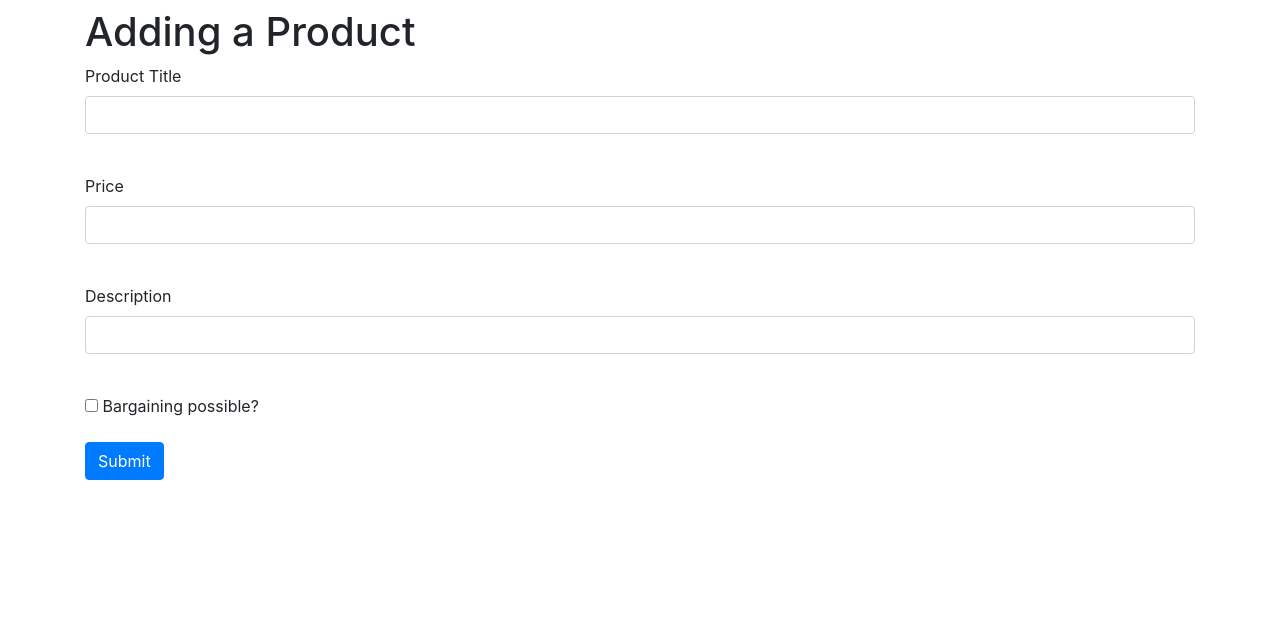
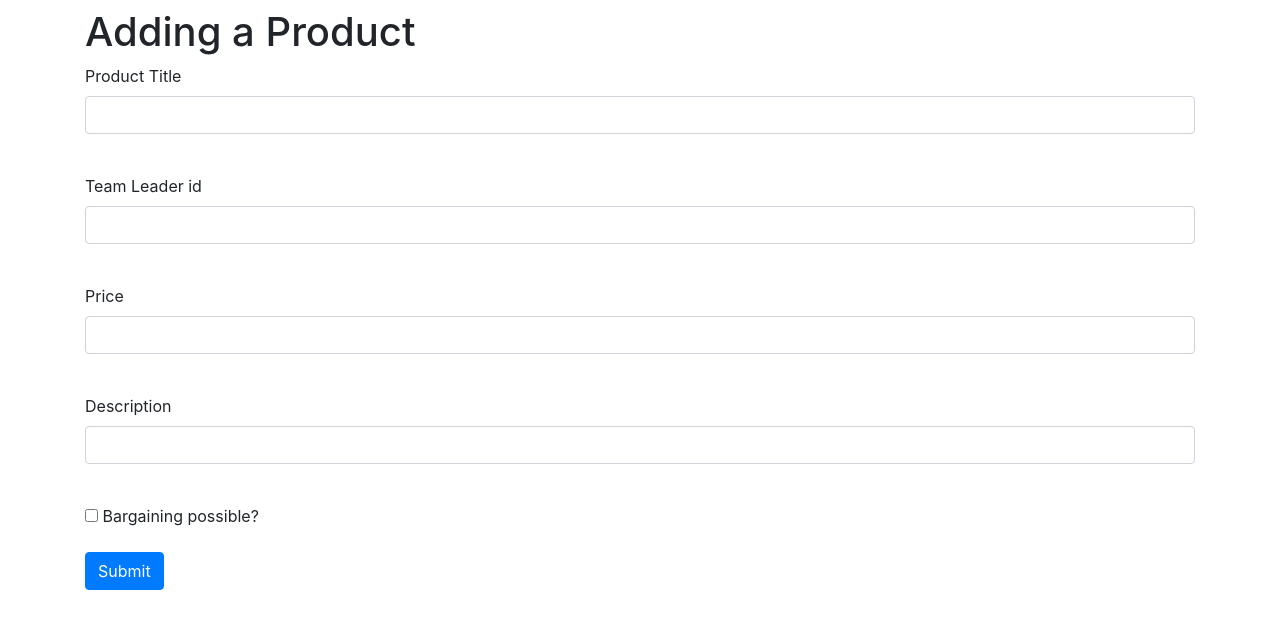
Before and after one commit to yuriosen/shop, a Flask app: template templates/job.html in a window 1280 px wide. Shown: the part 110-739 px from the top of the page. Run offline with Flask 2, Linux system fonts and the light colour scheme; the template is opened without the code that fills it: values that come from a table or form of the project are taken from there, others are empty; parts of the project's set-up code (start-up, migrations or seed data) failed here and were passed over; some libraries are stand-ins or nearby versions.

Commit message:
исправление ошибки

```diff
--- a/forms/add_job.py
+++ b/forms/add_job.py
@@ -7,7 +7,7 @@ from wtforms.validators import DataRequired
 class AddJobForm(FlaskForm):
     product = StringField('Product Title', validators=[DataRequired()])
     price = IntegerField("Price")
-    # phone_number = IntegerField("Work Size")
+    team_leader = IntegerField("Team Leader id")
     description = StringField("Description")
     bargaining = BooleanField("Bargaining possible?")
     submit = SubmitField('Submit')
--- a/main.py
+++ b/main.py
@@ -27,6 +27,7 @@ def add_job():
     if form.validate_on_submit():
         db_sess = db_session.create_session()
         job = Jobs()
+        job.team_leader = form.team_leader.data
         job.product = form.product.data
         job.price = form.price.data
         job.description = form.description.data
--- a/templates/job.html
+++ b/templates/job.html
@@ -13,16 +13,16 @@
             </p>
         {% endfor %}
     </p>
-<!--    <p>-->
-<!--        {{ form.team_leader.label }}<br>-->
-<!--        {{ form.team_leader(class="form-control") }}<br>-->
-<!--        {% for error in form.team_leader.errors %}-->
-<!--            <p content="alert alert-danger" role="alert">-->
-<!--                {{ error }}-->
-<!--            </p>-->
-<!--        {% endfor %}-->
-<!--    </p>-->
-<!--    <p>-->
+    <p>
+        {{ form.team_leader.label }}<br>
+        {{ form.team_leader(class="form-control") }}<br>
+        {% for error in form.team_leader.errors %}
+            <p content="alert alert-danger" role="alert">
+                {{ error }}
+            </p>
+        {% endfor %}
+    </p>
+    <p>
         {{ form.price.label }}<br>
         {{ form.price(class="form-control") }}<br>
         {% for error in form.price.errors %}
```
